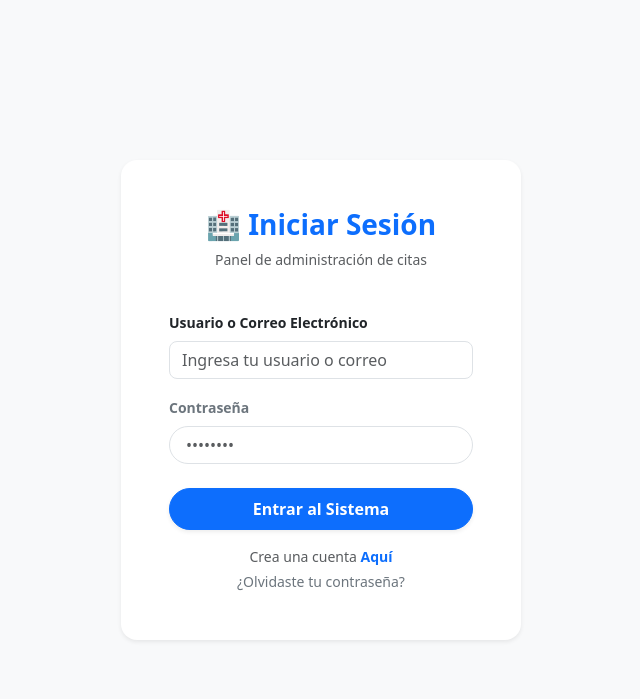
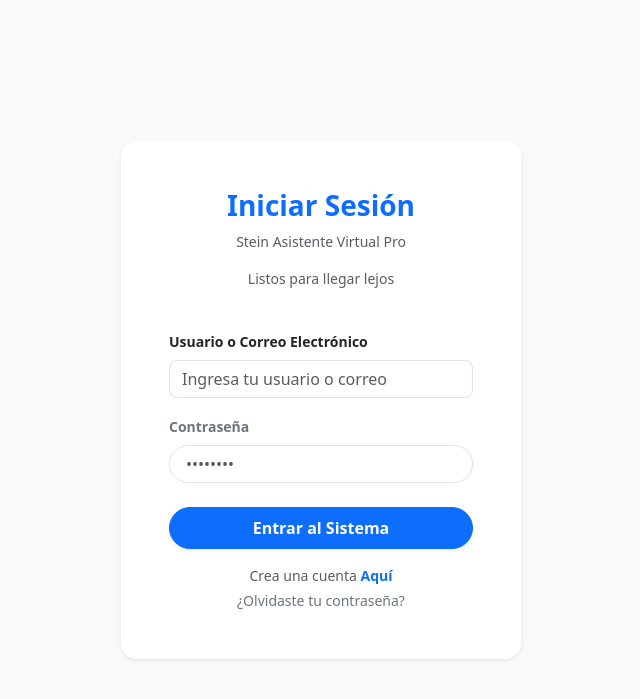
Before and after one commit to gerard24zam-netizen/asistente_virtual, a Flask app: page /login in a window 1280 px wide. Shown: the top 699 px of the page, without its empty margins (319-959 px from the left). Run offline with Flask 3, Linux system fonts and the light colour scheme.

Commit message:
Revise login page title and subtitle
Updated the login page header and description text.

```diff
--- a/templates/login.html
+++ b/templates/login.html
@@ -9,8 +9,9 @@
 <body class="bg-light d-flex align-items-center justify-content-center vh-100">
     <div class="card shadow-sm border-0 rounded-4 p-4 p-md-5" style="width: 100%; max-width: 400px;">
         <div class="text-center mb-4">
-            <h3 class="fw-bold text-primary">🏥 Iniciar Sesión</h3>
-            <p class="text-muted small">Panel de administración de citas</p>
+            <h3 class="fw-bold text-primary">Iniciar Sesión</h3>
+            <p class="text-muted small">Stein Asistente Virtual Pro</p>
+            <p class="text-muted small">Listos para llegar lejos</p>
         </div>
 
         {% if error %}
```
